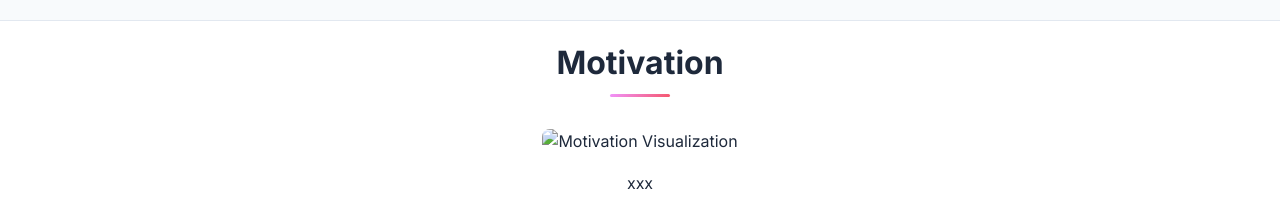
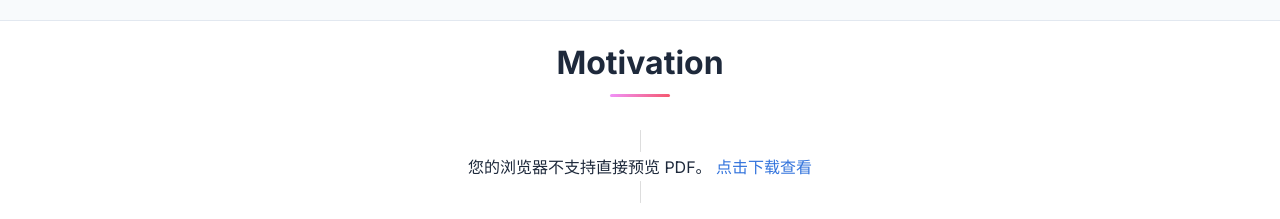
Before and after one commit to 1170300714/LocalDPO, a plain HTML site: page index.html in a window 1280 px wide. Shown: the part 1680-1899 px from the top of the page. Drawn offline with nearby package versions, Linux system fonts and the light colour scheme; some icons are missing.

Commit message:
Embed PDF using object tag instead of img
Replaced img tag with object tag to embed PDF.

```diff
--- a/index.html
+++ b/index.html
@@ -335,11 +335,24 @@
 
       <!-- 2. 图片：只保留一张，居中显示 -->
       <div class="has-text-centered mb-4">
-        <!-- 请修改 src 为你的实际图片路径，调整 width 样式控制大小 -->
-        <img src="static/images/local_prefer.pdf"
-             alt="Motivation Visualization"
-             style="max-width: 100%; height: auto; border-radius: 8px;"
-             loading="lazy"/>
+        <!--
+          使用 <object> 标签嵌入 PDF
+          data: PDF文件路径
+          type: 必须指定 application/pdf
+          style: 控制大小，max-width: 100% 确保移动端不换行溢出
+        -->
+        <object
+          data="static/images/local_prefer.pdf"
+          type="application/pdf"
+          width="80%"
+          height="600px"
+          style="max-width: 100%; border: 1px solid #ddd; border-radius: 8px;">
+
+          <!--  fallback: 如果浏览器不支持显示PDF，会显示这段文字或图片 -->
+          <p>您的浏览器不支持直接预览 PDF。
+             <a href="static/images/motivation.pdf" target="_blank">点击下载查看</a>
+          </p>
+        </object>
       </div>
 
       <!-- 3. 配文：xxx -->
```
